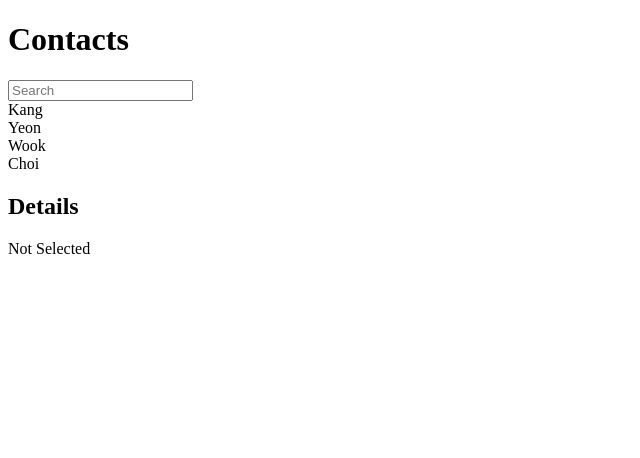
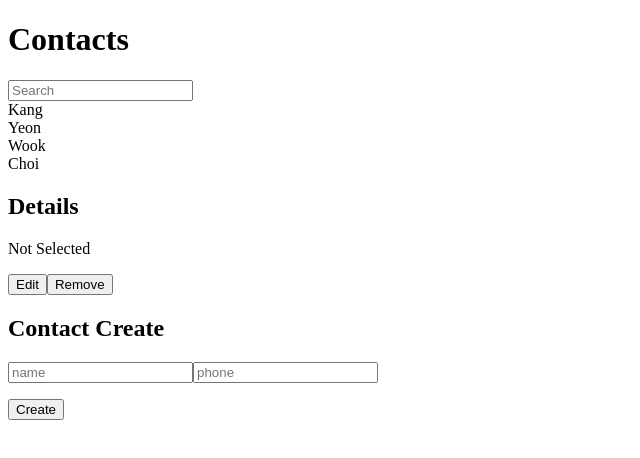
Before and after one commit to Flare-k/React_Basic, a React app in the folder react-basic/: page / in a window 1280 px wide. Shown: the top 458 px of the page, without its empty margins (0-640 px from the left). Built offline with nearby package versions, Linux system fonts and the light colour scheme.

Commit message:
Contact Create & Remove

```diff
--- a/react-basic/src/components/Contact.js
+++ b/react-basic/src/components/Contact.js
@@ -1,7 +1,9 @@
 import React from 'react';
 import ContactInfo from './ContactInfo';
 import ContactDetails from './ContactDetails';
+import ContactCreate from './ContactCreate';
 import update from 'react-addons-update';
+
 
 export default class Contact extends React.Component {
     constructor(props) {
@@ -46,11 +48,15 @@ export default class Contact extends React.Component {
     }
 
     handleRemove() {
+        if (this.state.selectedKey < 0) {
+            return;
+        }   // 어떠한 것도 선택되지 않으면 아무 행동도 하지 않는다.
+
         this.setState({
             contactData: update(this.state.contactData,
                 { $splice: [[this.state.selectedKey, 1]] }
             ),  //  selectedKey부터 1개 삭제
-            selectedKey: -1
+            selectedKey: -1  // selectedKey를 -1로 다시 초기화
         });
     }
 
@@ -99,8 +105,13 @@ export default class Contact extends React.Component {
                 />
                 <div>{mapToComponent(this.state.contactData)}</div>
                 <ContactDetails
-                        isSelected={this.state.selectedKey != -1}
-                        contact={this.state.contactData[this.state.selectedKey]}/>
+                    isSelected={this.state.selectedKey != -1}
+                    contact={this.state.contactData[this.state.selectedKey]}
+                    onRemove={this.handleRemove}
+                />
+                <ContactCreate
+                    onCreate={this.handleCreate}    // props 전달
+                />
             </div>
         );
     }
--- /dev/null
+++ b/react-basic/src/components/ContactCreate.js
@@ -0,0 +1,68 @@
+import React from 'react';
+import PropTypes from 'prop-types';
+
+export default class ContactCreate extends React.Component {
+    constructor(props) {
+        super(props);
+        this.state = {
+            name: '',
+            phone: ''
+        };
+
+        this.handleChange = this.handleChange.bind(this);
+        this.handleClick = this.handleClick.bind(this);
+    }   // state를 초기화해준다.
+
+    handleChange(e) {
+        let nextState = {}; // 빈 객체를 만들어준다. 이렇게 하면 여러개의 input 값을 받을 수 있다.
+        nextState[e.target.name] = e.target.value;  //  input태그의 name (name과 phone)
+        this.setState(nextState);
+    }
+
+    handleClick() {
+        const contact = {
+            name: this.state.name,
+            phone: this.state.phone
+        }
+
+        this.props.onCreate(contact);   // Contact.js에 있는 메소드를 props로 불러옴
+        // 다시 input 초기화
+        this.setState({
+            name: '',
+            phone: ''
+        });
+    }
+
+    render() {
+        return(
+            <div>
+                <h2>Contact Create</h2>
+                <p>
+                    <input
+                        type="text"
+                        name="name"
+                        placeholder="name"
+                        value={this.state.name}
+                        onChange={this.handleChange}
+                    />
+                    <input
+                        type="text"
+                        name="phone"
+                        placeholder="phone"
+                        value={this.state.phone}
+                        onChange={this.handleChange}
+                    />
+                </p>
+                <button onClick={this.handleClick}>Create</button>
+            </div>
+        );
+    }
+}
+
+ContactCreate.propTypes = {
+    onCreate: PropTypes.func
+};
+
+ContactCreate.defaultProps = {
+    onCreate: () => { console.error('onCreate not defined') }
+};
--- a/react-basic/src/components/ContactDetails.js
+++ b/react-basic/src/components/ContactDetails.js
@@ -1,6 +1,39 @@
 import React from 'react';
 
 export default class ContactDetails extends React.Component {
+    // Edit을 눌렀을때 input으로 toggle할 수 있는 기능을 만들어야 한다.
+    constructor(props) {
+        super(props);
+
+        this.state = {
+            isEdit: false,
+            name: '',
+            phone: ''
+        };
+
+        this.handleToggle = this.handleToggle.bind(this);
+        this.handleChange = this.handleChange.bind(this);
+    }
+
+    handleToggle() {
+        if (!this.state.isEdit) {
+            this.setState({
+                name: this.props.contact.name,
+                phone: this.props.contact.phone
+            });
+        }
+
+        this.setState({
+            isEdit: !this.state.isEdit // 누를때마다 true, false 토글된다.
+        })
+    }
+
+    handleChange(e) {
+        let nextState = {}; // 빈 객체를 만들어준다. 이렇게 하면 여러개의 input 값을 받을 수 있다.
+        nextState[e.target.name] = e.target.value;  //  input태그의 name (name과 phone)
+        this.setState(nextState);
+    }
+
     render() {
 
         const details = (<div>
@@ -9,10 +42,41 @@ export default class ContactDetails extends React.Component {
                         </div>);
         const blanks = (<div>Not Selected</div>);
 
+        const edit = (
+            <div>
+                <p>
+                    <input
+                        type="text"
+                        name="name"
+                        placeholder="name"
+                        value={this.state.name}
+                        onChange={this.handleChange}
+                        />
+                </p>
+                <p>
+                    <input
+                        type="text"
+                        name="phone"
+                        placeholder="phone"
+                        value={this.state.phone}
+                        onChange={this.handleChange}
+                        />
+                </p>
+            </div>
+        )
+
+        const views = this.state.isEdit ? edit : details;
+
         return (
             <div>
                 <h2>Details</h2>
-                {this.props.isSelected ? details : blanks}
+                {this.props.isSelected ? views : blanks}
+                <p>
+                    <button onClick={this.handleToggle}>
+                        {this.state.isEdit ? 'OK' : 'Edit'}
+                    </button>
+                    <button onClick={this.props.onRemove}>Remove</button>
+                </p>
             </div>
         )
     }
@@ -26,5 +90,6 @@ ContactDetails.defaultProps = {
     contact: {
         name: '',
         phone: ''
-    }
+    },
+    onRemove: () => { console.error('onRemove not defined') }
 }
```
